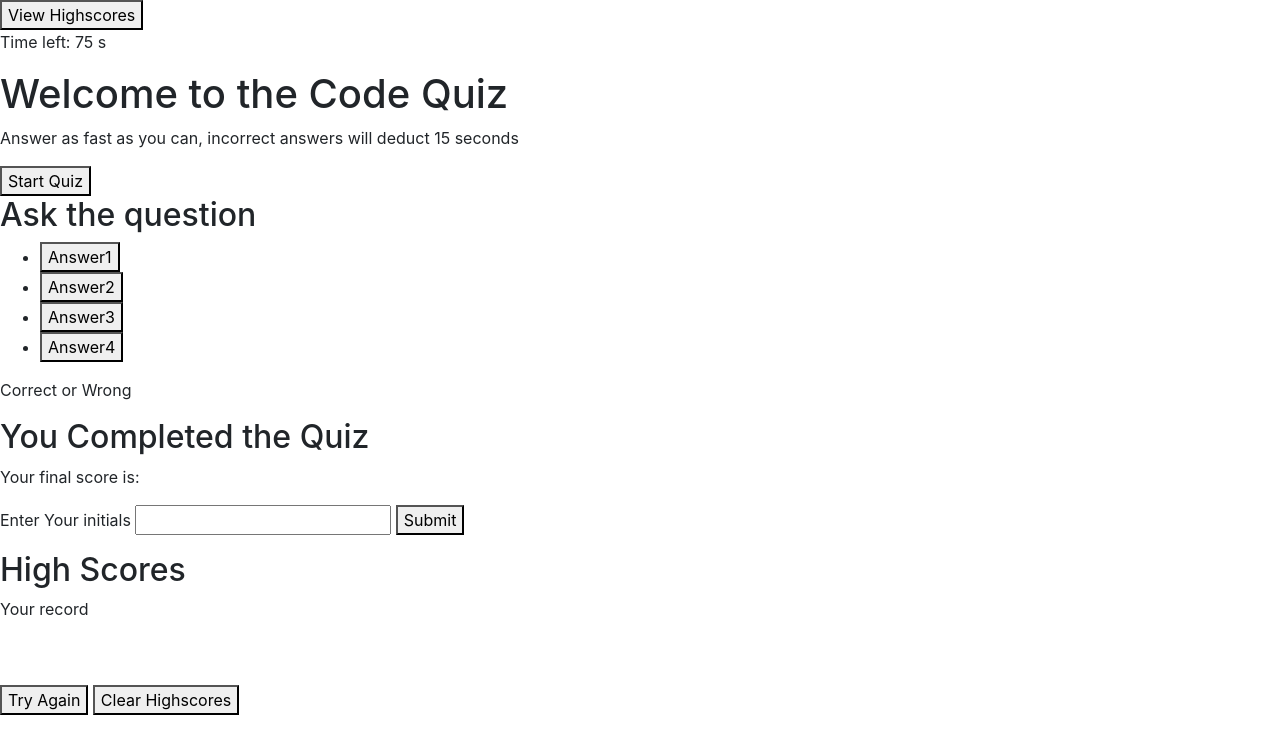
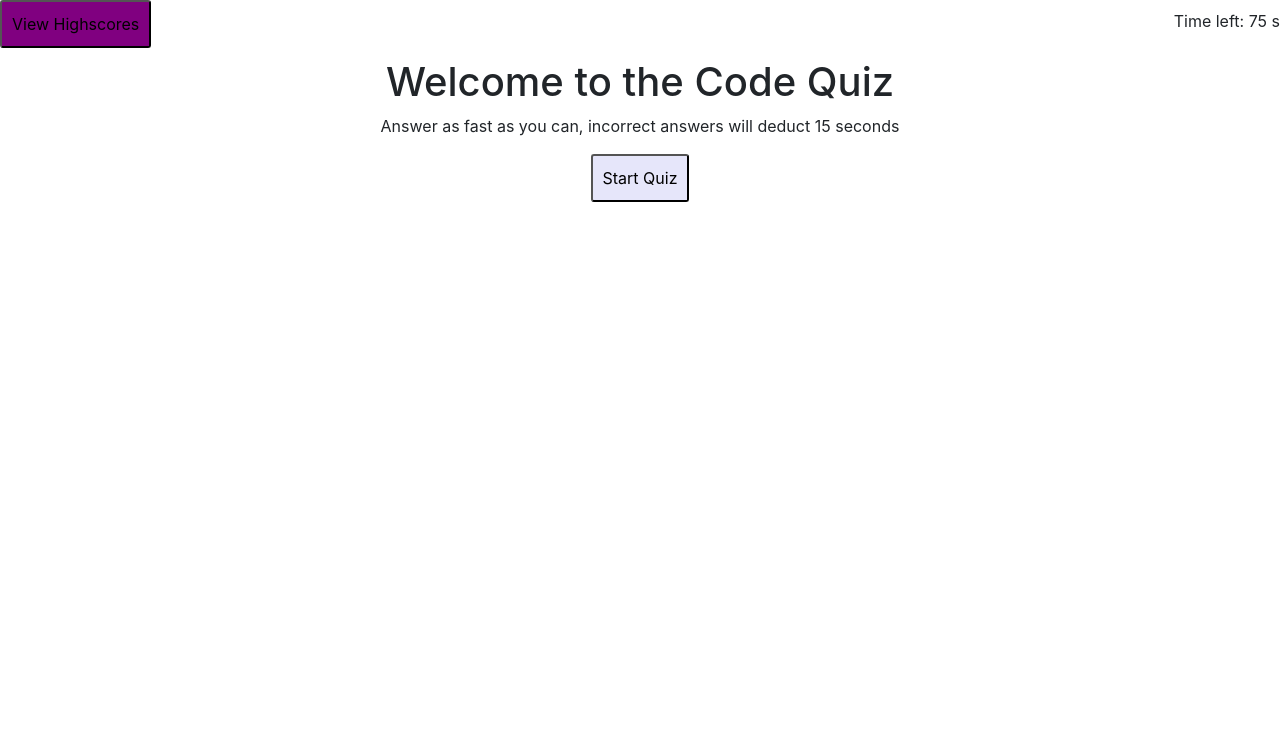
Before and after one commit to bo1anos/quizy, a plain HTML site: page index.html in a window 1280 px wide. Drawn offline with nearby package versions, Linux system fonts and the light colour scheme; the site is published under a folder, as on GitHub Pages, so addresses that start at the root find nothing.

Commit message:
bug fix?

```diff
--- a/index.html
+++ b/index.html
@@ -5,7 +5,7 @@
     <meta charset="UTF-8" />
     <meta name="viewport" content="width=device-width, initial-scale=1" />
     <link rel="stylesheet" href="https://cdn.jsdelivr.net/npm/bootstrap@4.3.1/dist/css/bootstrap.min.css" integrity="sha384-ggOyR0iXCbMQv3Xipma34MD+dH/1fQ784/j6cY/iJTQUOhcWr7x9JvoRxT2MZw1T" crossorigin="anonymous">
-    <link rel="stylesheet" type="text/css" href="/assets/style.css" />
+    <link rel="stylesheet" type="text/css" href="assets/style.css" />
   </head>
 
   <body>
@@ -80,6 +80,6 @@
             </section>
         </div>
     </main>
-    <script src="/assets/script.js"></script>
+    <script src="assets/script.js"></script>
   </body>
 </html>
```
